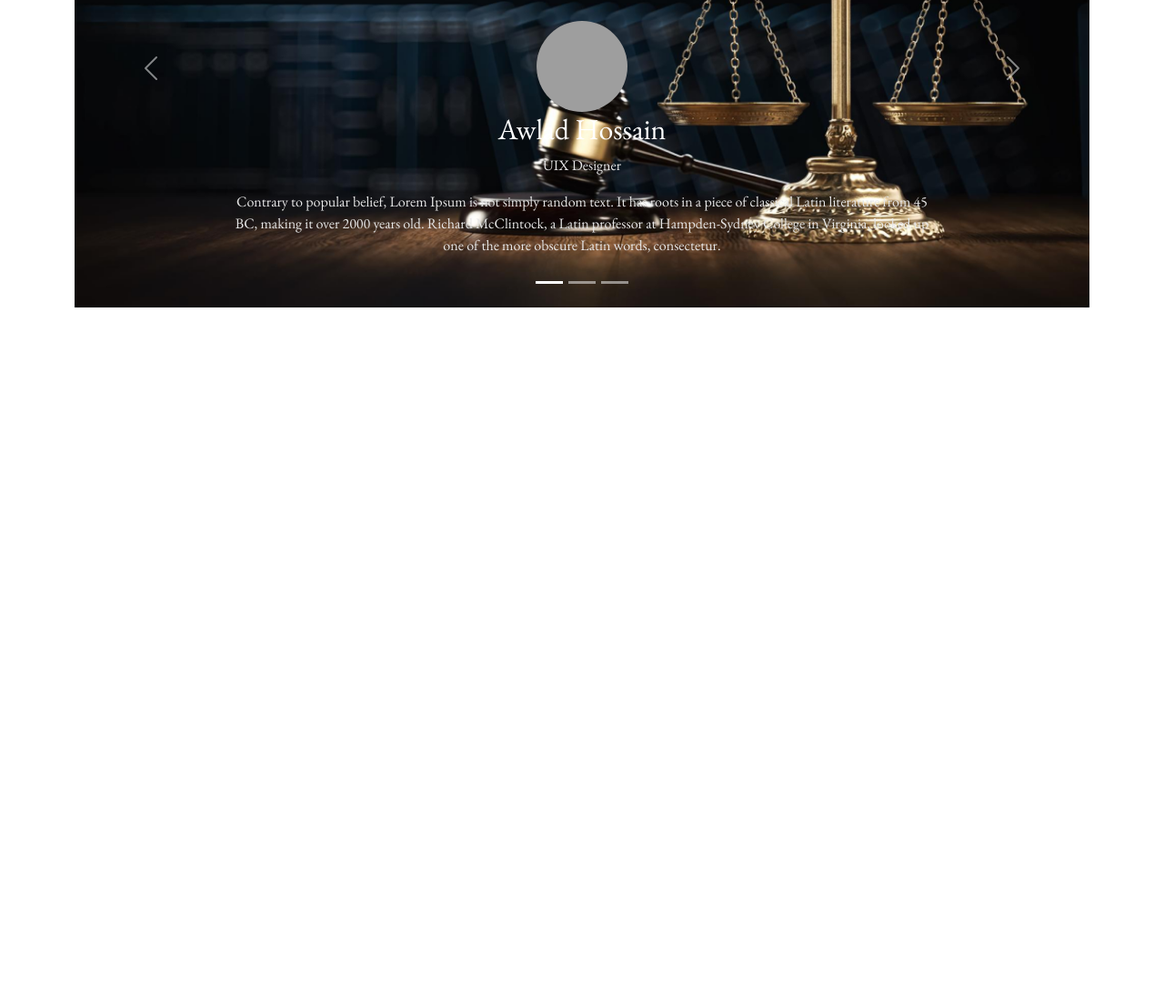
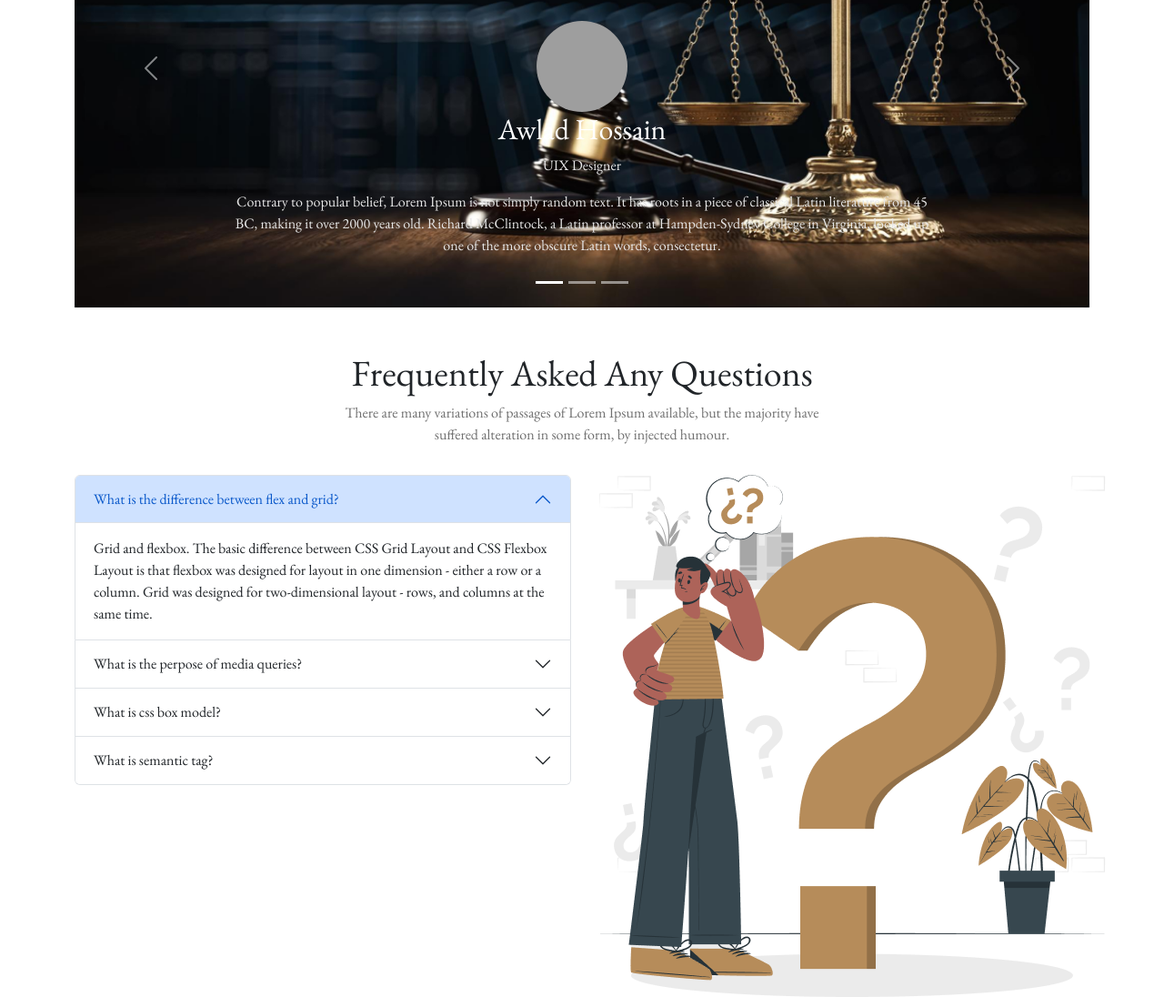
Before and after one commit to weirdRafi/legalSolution, a plain HTML site: page index.html in a window 1280 px wide. Shown: the part 1849-2945 px from the top of the page at 91% size. Before the commit the page ends 2187 px from the top, so only its background shows below. Drawn offline with nearby package versions, Linux system fonts and the light colour scheme; grey boxes are pictures that could not be loaded.

Commit message:
faq section added

```diff
--- a/index.html
+++ b/index.html
@@ -161,7 +161,7 @@
         </section>
         <!--/.leagal area End  -->
 
-        <!-- What our area start  -->
+        <!-- Slider area start  -->
         <section>
             <div class="row">
                 <div class="col-12 col-md-12 text-center">
@@ -215,8 +215,76 @@
                 </button>
               </div>
         </section>
-        <!--/.What our area End  -->
-    </div>
+        <!--/.Slider area End  -->
+
+        <!-- FAQ area start -->
+        <section class="mt-5">
+            <div class="row">
+                <div class="col-12 col-md-12 text-center">
+                    <h1>Frequently Asked Any Questions</h1>
+                    <p class="para-2">There are many variations of passages of Lorem Ipsum available, but the majority have <br> suffered alteration in some form, by injected humour.</p>
+                </div>
+            </div>
+            <div class="row mt-3">
+                <div class="col-12 col-md-6">
+                    <div class="accordion" id="accordionExample">
+                        <div class="accordion-item">
+                          <h2 class="accordion-header" id="headingOne">
+                            <button class="accordion-button" type="button" data-bs-toggle="collapse" data-bs-target="#collapseOne" aria-expanded="true" aria-controls="collapseOne">
+                              What is the difference between flex and grid?
+                            </button>
+                          </h2>
+                          <div id="collapseOne" class="accordion-collapse collapse show" aria-labelledby="headingOne" data-bs-parent="#accordionExample">
+                            <div class="accordion-body">
+                              Grid and flexbox. The basic difference between CSS Grid Layout and CSS Flexbox Layout is that flexbox was designed for layout in one dimension - either a row or a column. Grid was designed for two-dimensional layout - rows, and columns at the same time.
+                            </div>
+                          </div>
+                        </div>
+                        <div class="accordion-item">
+                          <h2 class="accordion-header" id="headingTwo">
+                            <button class="accordion-button collapsed" type="button" data-bs-toggle="collapse" data-bs-target="#collapseTwo" aria-expanded="false" aria-controls="collapseTwo">
+                              What is the perpose of media queries?
+                            </button>
+                          </h2>
+                          <div id="collapseTwo" class="accordion-collapse collapse" aria-labelledby="headingTwo" data-bs-parent="#accordionExample">
+                            <div class="accordion-body">
+                             Media queries are a key part of responsive web design, as they allow you to create different layouts depending on the size of the viewport, but they can also be used to detect other things about the environment your site is running on, for example whether the user is using a touchscreen rather than a mouse.
+                            </div>
+                          </div>
+                        </div>
+                        <div class="accordion-item">
+                          <h2 class="accordion-header" id="headingThree">
+                            <button class="accordion-button collapsed" type="button" data-bs-toggle="collapse" data-bs-target="#collapseThree" aria-expanded="false" aria-controls="collapseThree">
+                              What is css box model?
+                            </button>
+                          </h2>
+                          <div id="collapseThree" class="accordion-collapse collapse" aria-labelledby="headingThree" data-bs-parent="#accordionExample">
+                            <div class="accordion-body">
+                              In CSS, the term "box model" is used when talking about design and layout. The CSS box model is essentially a box that wraps around every HTML element.
+                            </div>
+                          </div>
+                        </div>
+                        <div class="accordion-item">
+                          <h2 class="accordion-header" id="headingThree">
+                            <button class="accordion-button collapsed" type="button" data-bs-toggle="collapse" data-bs-target="#collapseFour" aria-expanded="false" aria-controls="collapseFour">
+                              What is semantic tag?
+                            </button>
+                          </h2>
+                          <div id="collapseFour" class="accordion-collapse collapse" aria-labelledby="headingFour" data-bs-parent="#accordionExample">
+                            <div class="accordion-body">
+                                The semantic HTML tags help the search engines and other user devices to determine the importance and context of web pages. The pages made with semantic elements are much easier to read. It has greater accessibility. It offers a better user experience.
+                            </div>
+                          </div>
+                        </div>
+                      </div>
+                </div>
+                <div class="col-12 col-md-6">
+                    <img src="images/faq.png" alt="">
+                </div>
+            </div>
+        </section>
+        <!--/.FAQ area End -->
+    </div><!--/.Container -->
 
 
     <!-- Bootstrap JS -->
```
